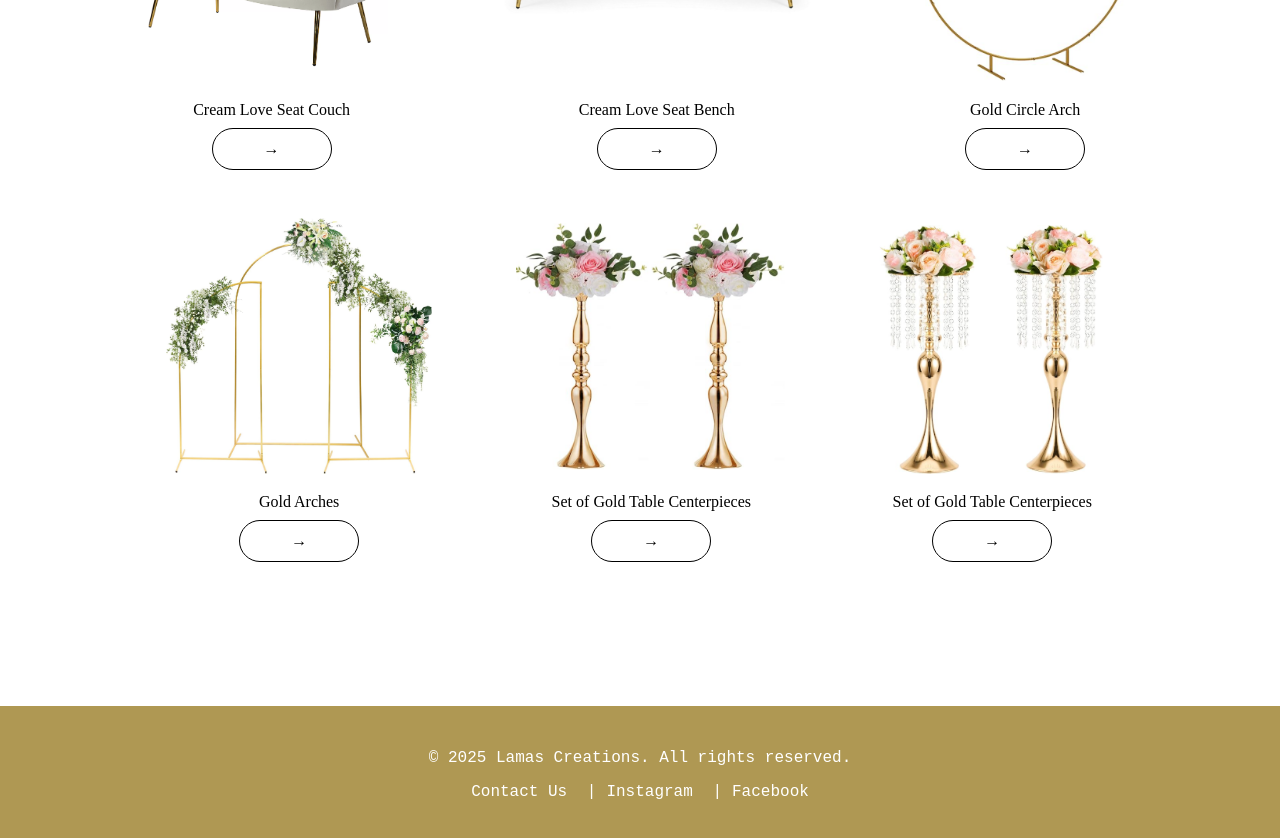
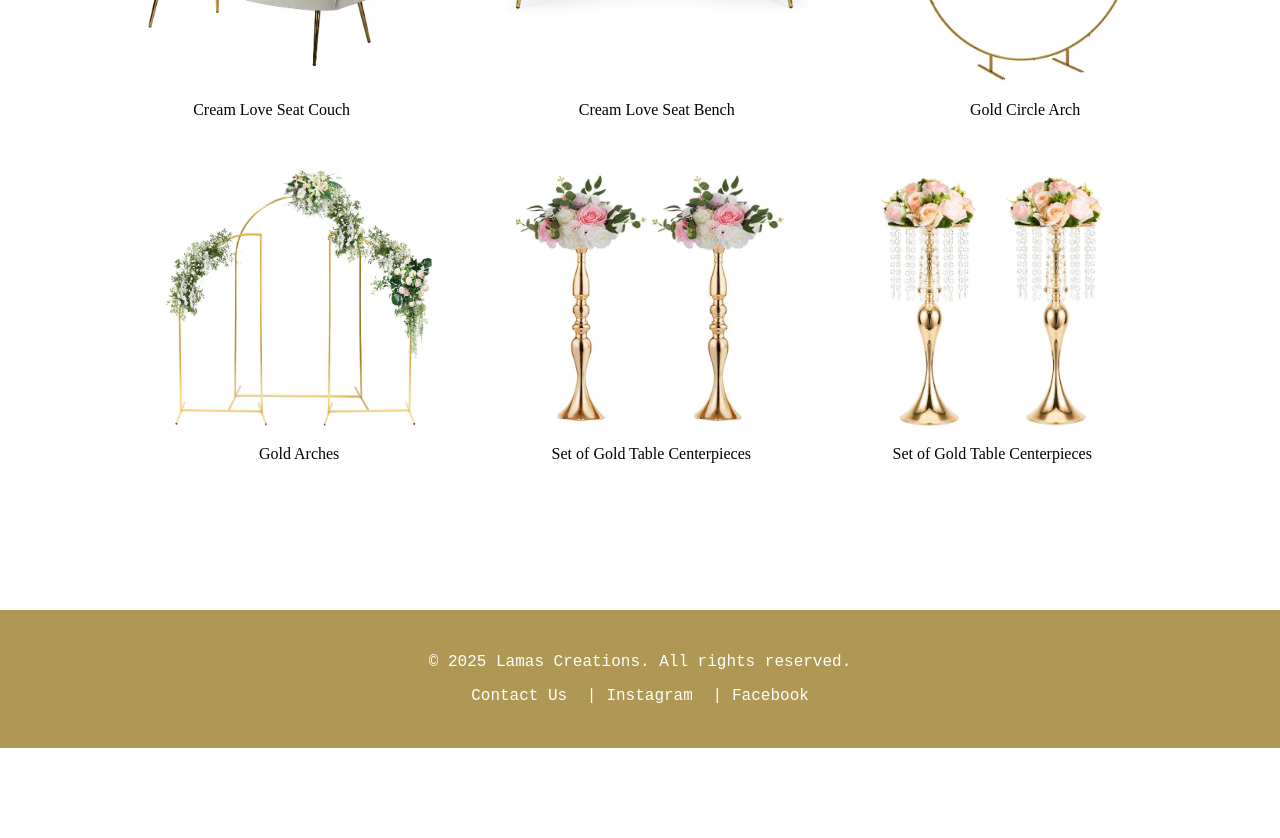
Before and after one commit to shahdk33/Lama-Website, a Next.js app in the folder lamascreations/: page /rentals in a window 1280 px wide. Shown: the part 400-1238 px from the top of the page. After the commit the page ends 1148 px from the top, so only its background shows below. Built offline with nearby package versions, Linux system fonts and the light colour scheme.

Commit message:
styling of text

```diff
--- a/lamascreations/src/app/components/header.jsx
+++ b/lamascreations/src/app/components/header.jsx
@@ -21,8 +21,7 @@ const Header = () => {
         <Image className="header-image" alt="wedding table set up" src={header}/>
         <div className="header-text">
             <h1 className={`${ballet.className} header-title`} data-aos="fade-up">What's the occasion?</h1>
-            <p data-aos="fade-up">Lorem ipsum dolor sit, amet consectetur adipisicing elit. Ab quam voluptatibus deleniti cumque, delectus incidunt, error sapiente
-                temporibus aut numquam possimus tenetur natus beatae, modi doloribus consectetur recusandae suscipit. Quisquam!</p>
+            <p className="header-p" data-aos="fade-up">Wedding, Baby Shower, Bridal Shower, Engagement Party, Award Ceremony or Graduation: Whatever it may be, Lama's Creations has got you covered!</p>
 
             </div>
     </div>
--- a/lamascreations/src/app/globals.css
+++ b/lamascreations/src/app/globals.css
@@ -72,6 +72,9 @@ a {
 
   .topNavLinks li {
     position: relative;
+    font-size: 18px;
+    padding-left: 10px;
+    padding-right:10px ;
   }
   .topNavLinks a {
     text-decoration: none;
@@ -221,6 +224,11 @@ a {
 
 .eventDetails p {
   color: #555;
+  font-size: 20px;
+}
+
+.header-p{
+  font-size: 20px;
 }
 
 .arrowButton {
@@ -285,6 +293,7 @@ a {
 
 .about-text{
   color: black;
+  font-size: 20px;
 }
 
 .rentals-Div {
--- a/lamascreations/src/app/rentals/page.tsx
+++ b/lamascreations/src/app/rentals/page.tsx
@@ -26,25 +26,18 @@ const Rentals = () => {
         <div className='eventPhotoDiv' data-aos="fade-up">
           <Image className='rentalPhoto' alt="cream love seat couch" src={couchPhoto}/>
           <p>Cream Love Seat Couch</p>
-          <a href="/quote"><button className="arrowButton">
-            &rarr;
-          </button></a>
         </div>
 
         <div className='eventPhotoDiv' data-aos="fade-up">
           <Image className='rentalPhoto' alt="cream love seat bench" src={bench}/>
           <p>Cream Love Seat Bench</p>
-          <a href="/quote"><button className="arrowButton">
-            &rarr;
-          </button></a>
+
         </div>
 
         <div className='eventPhotoDiv' data-aos="fade-up">
           <Image className='rentalPhoto' alt="party photo" src={arch}/>
           <p>Gold Circle Arch</p>
-          <a href="/quote"><button className="arrowButton">
-            &rarr;
-          </button></a>
+
         </div>
 
       </div>
@@ -54,25 +47,19 @@ const Rentals = () => {
         <div className='eventPhotoDiv' data-aos="fade-up">
           <Image className='rentalPhoto' alt="gold arches" src={arches}/>
           <p>Gold Arches</p>
-          <a href="/quote"><button className="arrowButton">
-            &rarr;
-          </button></a>
+
         </div>
 
         <div className='eventPhotoDiv' data-aos="fade-up">
           <Image className='rentalPhoto' alt="gold centerpieces" src={centerpeices}/>
           <p>Set of Gold Table Centerpieces</p>
-          <a href="/quote"><button className="arrowButton">
-            &rarr;
-          </button></a>
+
         </div>
 
         <div className='eventPhotoDiv' data-aos="fade-up">
           <Image className='rentalPhoto' alt="party photo" src={centerpeices2}/>
           <p>Set of Gold Table Centerpieces</p>
-          <a href="/quote"><button className="arrowButton">
-            &rarr;
-          </button></a>
+
         </div>
 
       </div>
```
Also changed, not shown: lamascreations/src/app/components/events.jsx (+4 -6 lines), lamascreations/src/app/page.tsx (added, +12 -0 lines).
